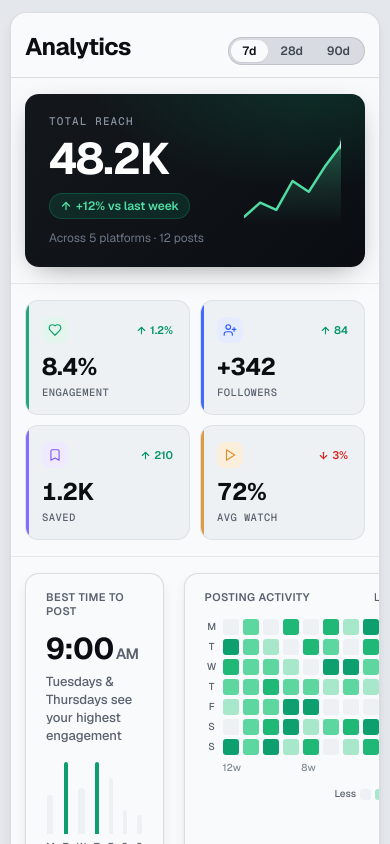
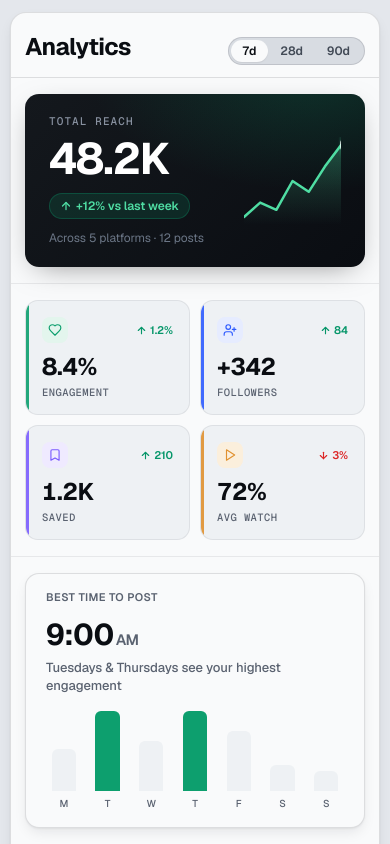
Before and after one commit to deepakmaan25/pulseplan, a Next.js app: page /analytics in a window 390 px wide. Shown: the top 844 px of the page. Built offline with nearby package versions, Linux system fonts and the light colour scheme.

Commit message:
Step 30: fix analytics mobile cascade, plan panel tint, verify segmented

```diff
--- a/src/app/(app)/analytics/analytics.module.css
+++ b/src/app/(app)/analytics/analytics.module.css
@@ -324,50 +324,6 @@
   margin: 0;
 }
 
-/* ─────────────────────────────────────────────────────────────
-   Mobile (below desktop boundary --bp-lg 1024px)
-   Reflow desktop grids so nothing overflows the phone width.
-   Desktop rules above are untouched.
-   ───────────────────────────────────────────────────────────── */
-@media (max-width: 1023px) {
-  .kpiGrid {
-    grid-template-columns: 1fr 1fr;
-    gap: var(--s-5);
-  }
-
-  .breakdownCols {
-    grid-template-columns: 1fr;
-    gap: var(--s-11);
-  }
-
-  .insightGrid {
-    grid-template-columns: 1fr;
-    gap: var(--s-9);
-  }
-
-  /* Heatmap: keep cells legible on narrow widths instead of collapsing to
-     dots. Fixed height + full-width cells rather than aspect-ratio squares. */
-  .heatCell {
-    aspect-ratio: auto;
-    height: 16px;
-    border-radius: var(--r-sm);
-  }
-  .heatLegend .heatCell {
-    height: 12px;
-    width: 12px;
-  }
-  /* Best-time bars a touch taller so they read on mobile */
-  .bestTimeBars {
-    height: 100px;
-  }
-
-  /* Breakdown bars: give the bar more room on narrow screens */
-  .breakdownRow {
-    grid-template-columns: 76px 1fr 26px;
-    gap: var(--s-5);
-  }
-}
-
 /* ═══ New stats widgets (best time + posting activity) ═══════════ */
 .insightGrid {
   display: grid;
@@ -526,3 +482,47 @@
   height: 11px;
   aspect-ratio: auto;
 }
+
+/* ─────────────────────────────────────────────────────────────
+   Mobile (below desktop boundary --bp-lg 1024px)
+   Reflow desktop grids so nothing overflows the phone width.
+   Placed at end of file so mobile overrides win the cascade.
+   ───────────────────────────────────────────────────────────── */
+@media (max-width: 1023px) {
+  .kpiGrid {
+    grid-template-columns: 1fr 1fr;
+    gap: var(--s-5);
+  }
+
+  .breakdownCols {
+    grid-template-columns: 1fr;
+    gap: var(--s-11);
+  }
+
+  .insightGrid {
+    grid-template-columns: 1fr;
+    gap: var(--s-9);
+  }
+
+  /* Heatmap: keep cells legible on narrow widths instead of collapsing to
+     dots. Fixed height + full-width cells rather than aspect-ratio squares. */
+  .heatCell {
+    aspect-ratio: auto;
+    height: 16px;
+    border-radius: var(--r-sm);
+  }
+  .heatLegend .heatCell {
+    height: 12px;
+    width: 12px;
+  }
+  /* Best-time bars a touch taller so they read on mobile */
+  .bestTimeBars {
+    height: 100px;
+  }
+
+  /* Breakdown bars: give the bar more room on narrow screens */
+  .breakdownRow {
+    grid-template-columns: 76px 1fr 26px;
+    gap: var(--s-5);
+  }
+}
--- a/src/app/(app)/plan/PlanClient.tsx
+++ b/src/app/(app)/plan/PlanClient.tsx
@@ -120,6 +120,7 @@ export function PlanClient() {
   return (
     <PageSurface
       flushBody
+      tinted
       eyebrow={weekRangeKicker(days)}
       title="Plan"
       subtitle={
--- a/src/components/PageSurface/PageSurface.module.css
+++ b/src/components/PageSurface/PageSurface.module.css
@@ -24,6 +24,15 @@
 /* Wider panel for column-heavy layouts (Board kanban). */
 .panelWide {
   max-width: 1560px;
+}
+
+/* Tinted panel — a subtly shaded surface so white content cards pop off it
+   (e.g. Plan's day cards, which are surface-1 and otherwise blend in). */
+.panelTinted {
+  background: var(--well);
+}
+:global(.pp2.dark) .panelTinted {
+  background: var(--bg-base);
 }
 
 /* ── Page header (inside the panel) ────────────────────────────── */
--- a/src/components/PageSurface/PageSurface.tsx
+++ b/src/components/PageSurface/PageSurface.tsx
@@ -16,6 +16,8 @@ interface PageSurfaceProps {
   flushBody?: boolean;
   /** When true, uses a wider panel (e.g. Board's 5-column kanban). */
   wide?: boolean;
+  /** When true, tints the panel surface so white content cards pop (e.g. Plan). */
+  tinted?: boolean;
   children: ReactNode;
 }
 
@@ -32,11 +34,14 @@ export function PageSurface({
   actions,
   flushBody = false,
   wide = false,
+  tinted = false,
   children,
 }: PageSurfaceProps) {
   return (
     <div className={styles.screen}>
-      <div className={`${styles.panel} ${wide ? styles.panelWide : ""}`}>
+      <div
+        className={`${styles.panel} ${wide ? styles.panelWide : ""} ${tinted ? styles.panelTinted : ""}`}
+      >
         <header className={styles.pageHead}>
           <div className={styles.pageHeadText}>
             {eyebrow && <p className={styles.eyebrow}>{eyebrow}</p>}
```
Also changed, not shown: 1 other file (tests, documents, lock files or other folders).
